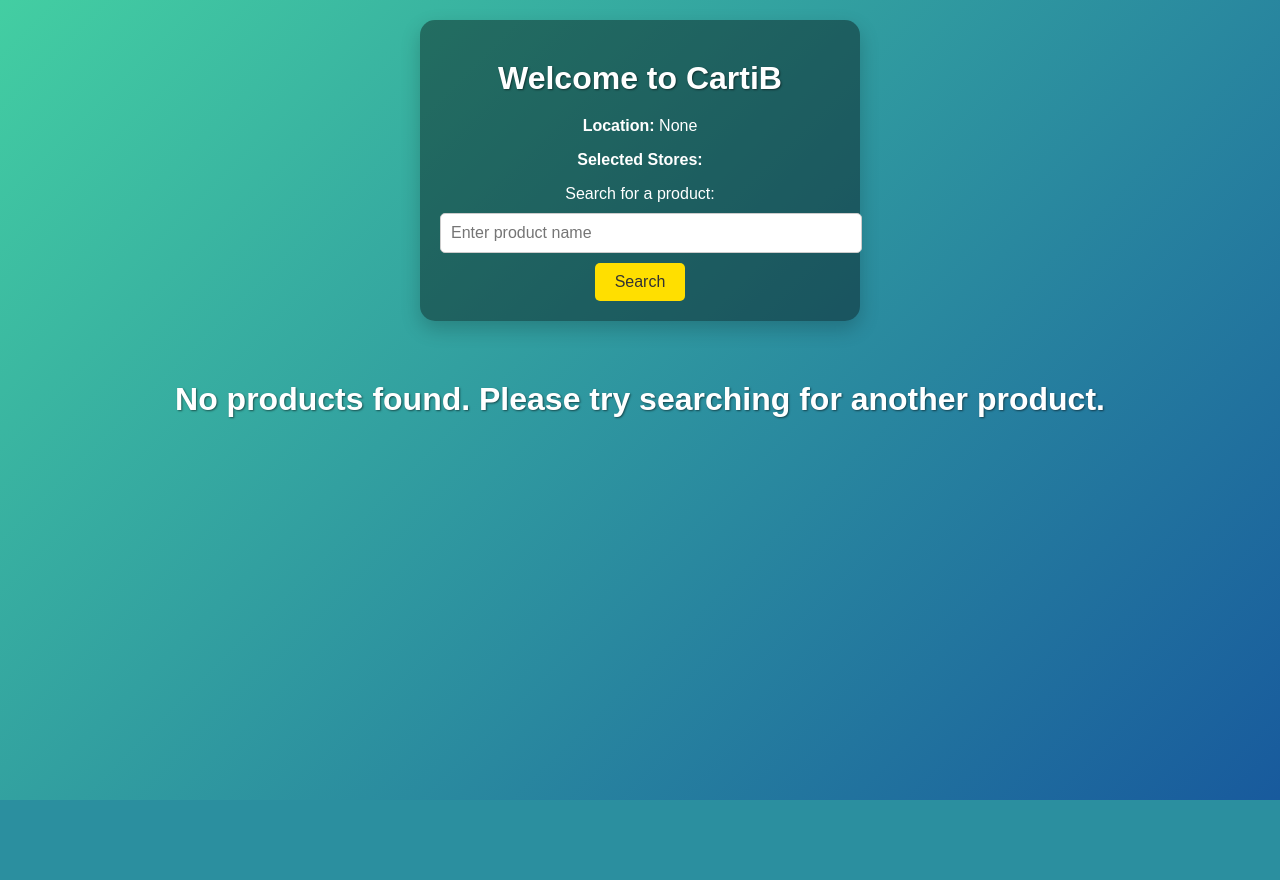
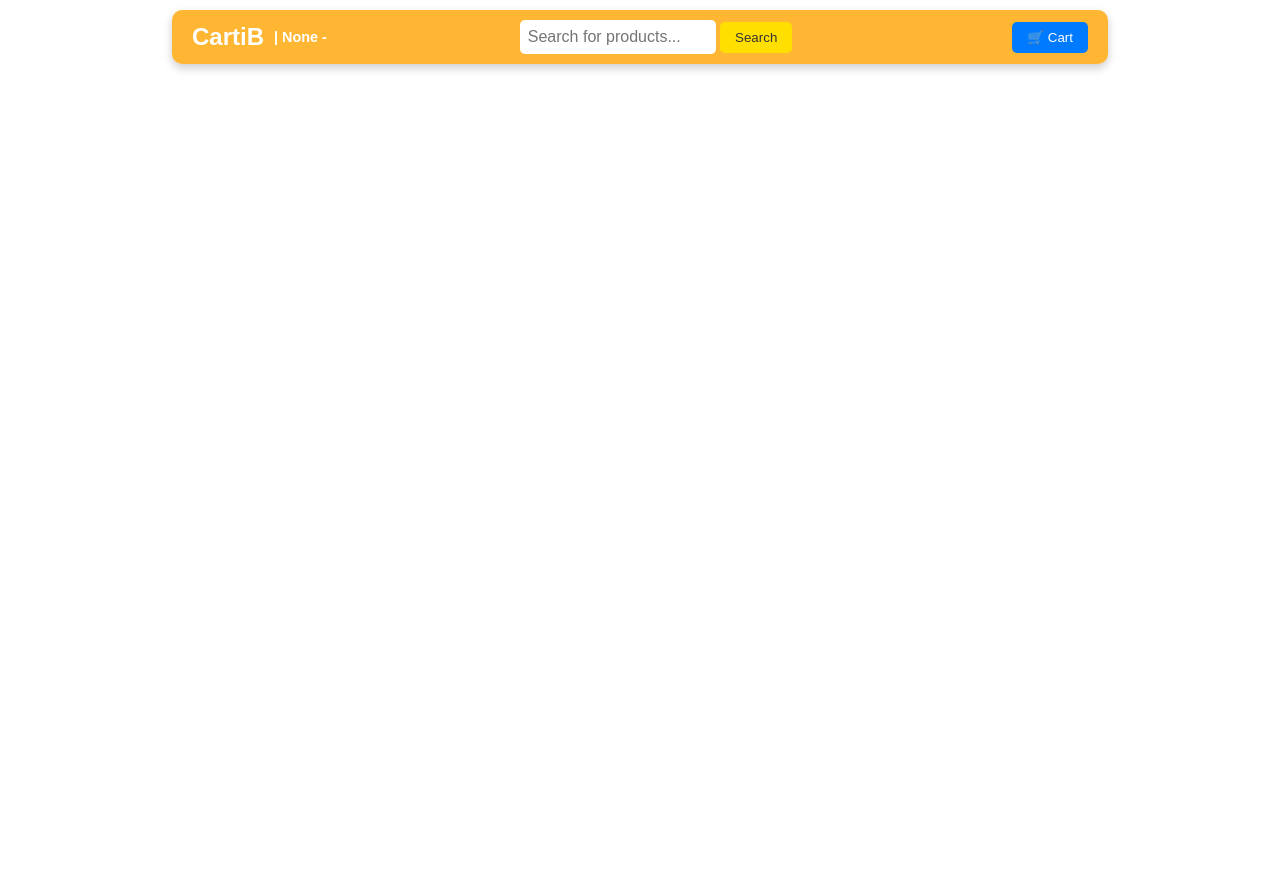
Before and after one commit to rx7ankit/CartiB, a FastAPI app: page /home in a window 1280 px wide. Before the commit the page ends 800 px from the top, so only its background shows below. Run offline with FastAPI, Linux system fonts and the light colour scheme.

Commit message:
working blinkit

```diff
--- a/static/css/style.css
+++ b/static/css/style.css
@@ -1,53 +1,133 @@
-/* General styling */
 body {
   margin: 0;
   font-family: Arial, sans-serif;
   display: flex;
   flex-direction: column;
   align-items: center;
-    background: linear-gradient(135deg, #43cea2, #185a9d);
+  padding-top: 80px; /* Ensure enough space below the header */
   color: #fff;
   min-height: 100vh;
 }
 
-.container {
-    text-align: center;
+.product-list {
+  margin-top: 100px; /* Space to avoid overlap with header */
+  display: block;
   padding: 20px;
-    background: rgba(0, 0, 0, 0.4);
-    border-radius: 15px;
-    box-shadow: 0 8px 20px rgba(0, 0, 0, 0.2);
-    width: 80%;
-    max-width: 400px;
-    margin: 20px 0;
+  width: 100%;
+  max-width: 800px; /* Limit width for better layout */
 }
 
-h1,
-h2 {
-    font-size: 2rem;
-    margin: 20px 0;
-    text-shadow: 1px 1px 2px rgba(0, 0, 0, 0.5);
+.product-card {
+  display: flex;
+  align-items: center;
+  gap: 15px;
+  background: rgba(255, 255, 255, 0.1);
+  border: 1px solid rgba(255, 255, 255, 0.2);
+  border-radius: 8px;
+  padding: 15px;
+  margin-bottom: 20px;
+  width: 100%;
+  box-shadow: 0 4px 10px rgba(0, 0, 0, 0.2);
+  position: relative; /* For positioning the button */
 }
 
-label {
-    font-size: 1rem;
-    cursor: pointer;
-    display: block;
-    margin: 10px 0;
+.product-card img {
+  width: 150px;
+  height: auto;
+  border-radius: 5px;
 }
 
-input[type="text"] {
-    width: 100%;
-    padding: 10px;
-    border: 1px solid #ccc;
-    border-radius: 5px;
-    margin-bottom: 10px;
-    font-size: 1rem;
-    color: #333;
+.product-card h3 {
+  font-size: 1.2rem;
+  color: #ffdf00;
+  transition: transform 0.2s ease; /* For zoom effect */
 }
 
-button {
+.product-card h3:hover {
+  transform: scale(1.1); /* Zoom title on hover */
+}
+
+.product-card p {
+  font-size: 0.9rem;
+  color: #fff;
+}
+
+.product-card .price {
+  font-weight: bold;
   font-size: 1rem;
+  color: #000;
+}
+
+.product-card .add-to-cart {
+  position: absolute; /* Fix button placement */
+  bottom: 10px; /* Bottom right corner */
+  right: 10px;
   padding: 10px 20px;
+  background-color: #007bff;
+  color: #fff;
+  font-size: 1rem;
+  border: none;
+  border-radius: 5px;
+  cursor: pointer;
+  transition: transform 0.2s ease, background-color 0.2s ease;
+  text-decoration: none;
+  text-align: center;
+}
+
+.product-card .add-to-cart:hover {
+  transform: scale(1.1);
+  background-color: #0056b3;
+}
+
+
+
+.header {
+  position: fixed; /* Floating header */
+  top: 10px;
+  left: 50%;
+  transform: translateX(-50%); /* Center the header */
+  width: 70%; /* 70% of the total width */
+  display: flex;
+  align-items: center;
+  justify-content: space-between;
+  background: rgba(255, 165, 0, 0.8); /* Translucent orange */
+  padding: 10px 20px;
+  border-radius: 10px;
+  box-shadow: 0 4px 10px rgba(0, 0, 0, 0.2);
+  z-index: 1000; /* Ensure it's above other elements */
+  color: #fff;
+}
+
+.header .logo {
+  display: flex;
+  align-items: center;
+  font-size: 1.5rem;
+  font-weight: bold;
+}
+
+.header .location {
+  margin-left: 10px;
+  font-size: 0.9rem;
+  color: #fff;
+}
+
+.header .search-bar {
+  flex: 1;
+  display: flex;
+  justify-content: center;
+  margin: 0 20px;
+}
+
+.header .search-bar input[type="text"] {
+  width: 60%;
+  padding: 8px;
+  border-radius: 5px;
+  border: none;
+  font-size: 1rem;
+}
+
+.header .search-bar button {
+  padding: 8px 15px;
   background: #ffdf00;
   color: #333;
   border: none;
@@ -56,56 +136,26 @@ button {
   transition: background 0.3s ease;
 }
 
-button:hover {
+.header .search-bar button:hover {
   background: #ffeaa7;
 }
 
-/* Product list styling */
-.product-list {
+.header .cart {
   display: flex;
-    flex-wrap: wrap;
-    justify-content: center;
-    gap: 20px;
-    padding: 20px;
+  align-items: center;
+  font-size: 1rem;
+  cursor: pointer;
 }
 
-.product-card {
-    background: rgba(255, 255, 255, 0.1);
-    border: 1px solid rgba(255, 255, 255, 0.2);
-    border-radius: 8px;
-    padding: 15px;
-    width: 280px;
-    box-shadow: 0 4px 10px rgba(0, 0, 0, 0.2);
-    transition: transform 0.2s ease, box-shadow 0.2s ease;
-    text-align: center;
+.header .cart button {
+  padding: 8px 15px;
+  background: #007bff;
+  color: #fff;
+  border: none;
+  border-radius: 5px;
+  transition: background 0.3s ease;
 }
 
-.product-card:hover {
-    transform: scale(1.05);
-    box-shadow: 0 6px 15px rgba(0, 0, 0, 0.3);
+.header .cart button:hover {
+  background: #0056b3;
 }
-
-.product-card img {
-    width: 100%;
-    height: auto;
-    border-radius: 5px;
-    margin-bottom: 10px;
-}
-
-.product-card h3 {
-    margin: 10px 0;
-    font-size: 1.2rem;
-    color: #ffdf00;
-}
-
-.product-card p {
-    margin: 5px 0;
-    font-size: 0.9rem;
-    color: #fff;
-}
-
-.product-card .price {
-    font-weight: bold;
-    font-size: 1rem;
-    color: #32cd32;
-}
--- a/templates/home.html
+++ b/templates/home.html
@@ -9,27 +9,31 @@
 </head>
 
 <body>
-    <div class="container">
-        <h1>Welcome to CartiB</h1>
-        <p><strong>Location:</strong> {{ user_data["location"] }}</p>
-        <p><strong>Selected Stores:</strong> {{ ", ".join(user_data["stores"]) }}</p>
-
-        <form action="/home" method="post">
-            <label for="product">Search for a product:</label>
-            <input type="text" id="product" name="product" placeholder="Enter product name" required>
-            <button type="submit">Search</button>
-        </form>
+    <div class="header">
+        <div class="logo">
+            CartiB
+            <span class="location"> | {{ user_data["location"] }} - {{ ", ".join(user_data["stores"]) }}</span>
+        </div>
+        <div class="search-bar">
+            <form action="/home" method="post">
+                <input type="text" name="product" placeholder="Search for products..." required>
+                <button type="submit">Search</button>
+            </form>
+        </div>
+        <div class="cart">
+            <button>🛒 Cart</button>
+        </div>
     </div>
 
     <div class="product-list">
         {% if blinkit_dta %}
-        <h2>Product List</h2>
         {% for product in blinkit_dta %}
         <div class="product-card">
             <img src="{{ product.image }}" alt="{{ product.title }}">
             <h3>{{ product.title }}</h3>
             <p>{{ product.description }}</p>
             <p class="price">Price: {{ product.price }}</p>
+            <a href="/add-to-cart/{{ product.id }}" class="add-to-cart">Add to Cart</a>
         </div>
         {% endfor %}
         {% else %}
```
Lines whose indentation alone changed are shown as unchanged.
